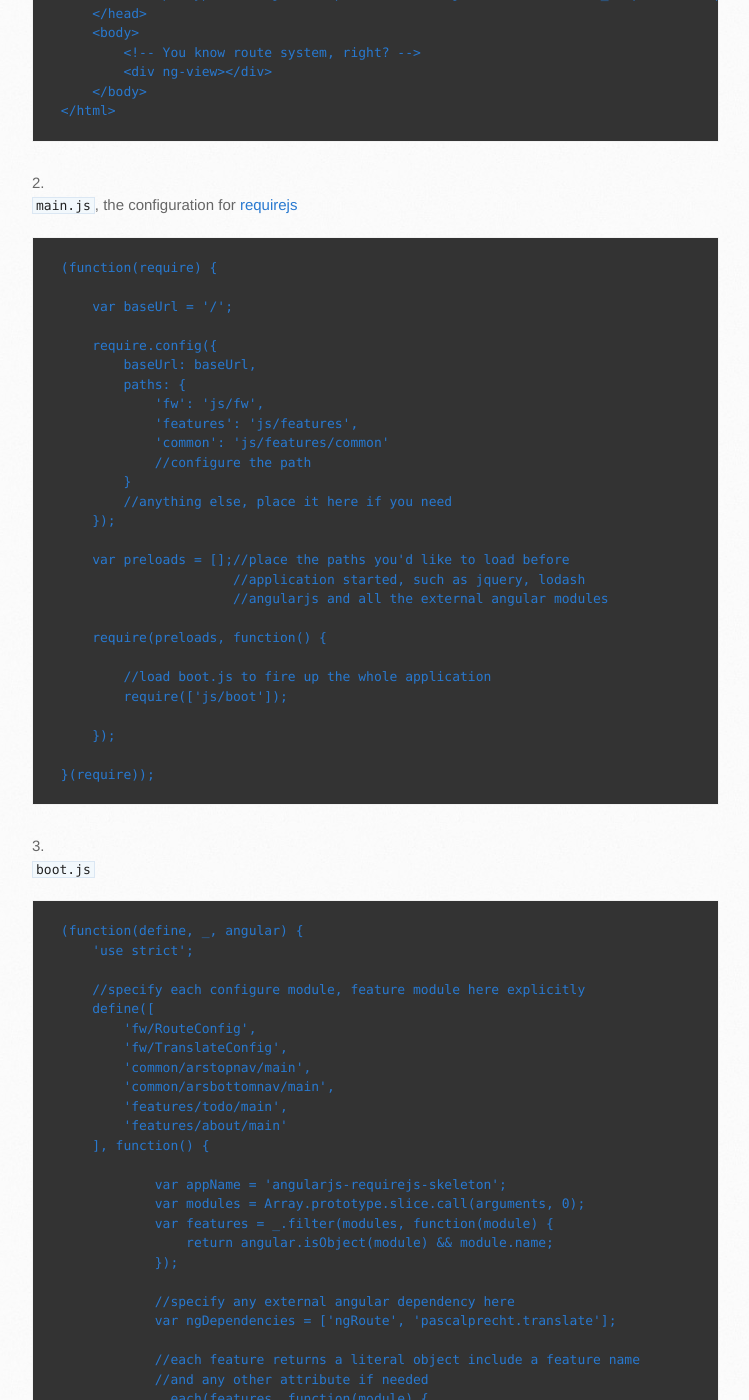
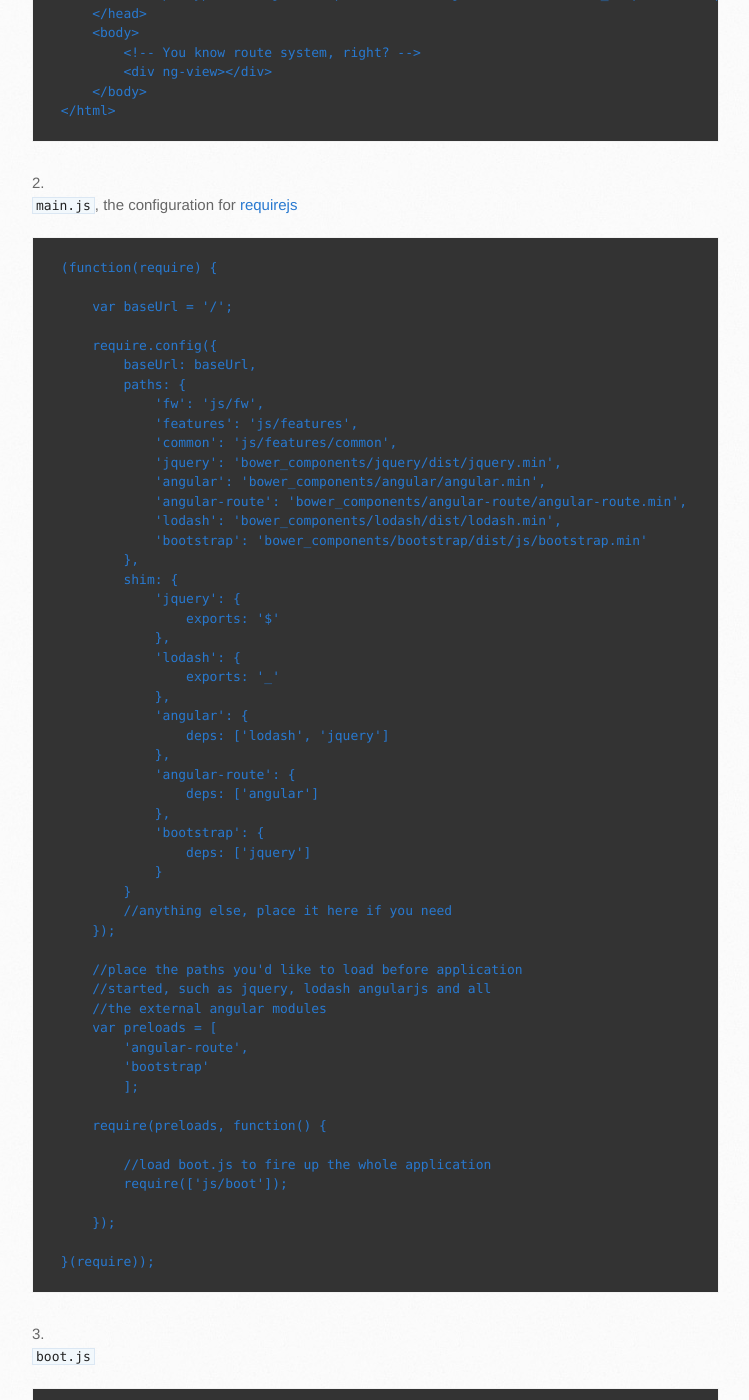
Before and after one commit to leftstick/angularjs-amd-skeleton, a Jekyll site: the page built from index.md, in a window 1280 px wide and 1400 px high, scrolled down 2455 px. Shown: the whole window, without its empty margins (141-890 px from the left). Built offline with Jekyll 4.4.1, drawn with Linux system fonts in a browser that asks for light colours; Markdown is read by kramdown in place of the engine named in the settings; some of the changed text lies outside the part shown.

Commit message:
update docs

````diff
--- a/index.md
+++ b/index.md
@@ -101,15 +101,40 @@ Let's start going through the solution:
             paths: {
                 'fw': 'js/fw',
                 'features': 'js/features',
-                'common': 'js/features/common'
-                //configure the path
+                'common': 'js/features/common',
+                'jquery': 'bower_components/jquery/dist/jquery.min',
+                'angular': 'bower_components/angular/angular.min',
+                'angular-route': 'bower_components/angular-route/angular-route.min',
+                'lodash': 'bower_components/lodash/dist/lodash.min',
+                'bootstrap': 'bower_components/bootstrap/dist/js/bootstrap.min'
+            },
+            shim: {
+                'jquery': {
+                    exports: '$'
+                },
+                'lodash': {
+                    exports: '_'
+                },
+                'angular': {
+                    deps: ['lodash', 'jquery']
+                },
+                'angular-route': {
+                    deps: ['angular']
+                },
+                'bootstrap': {
+                    deps: ['jquery']
+                }
             }
             //anything else, place it here if you need
         });
 
-        var preloads = [];//place the paths you'd like to load before
-                          //application started, such as jquery, lodash
-                          //angularjs and all the external angular modules
+        //place the paths you'd like to load before application
+        //started, such as jquery, lodash angularjs and all
+        //the external angular modules
+        var preloads = [
+            'angular-route',
+            'bootstrap'
+            ];
 
         require(preloads, function() {
 
@@ -129,9 +154,7 @@ Let's start going through the solution:
         //specify each configure module, feature module here explicitly
         define([
             'fw/RouteConfig',
-            'fw/TranslateConfig',
             'common/arstopnav/main',
-            'common/arsbottomnav/main',
             'features/todo/main',
             'features/about/main'
         ], function() {
@@ -143,7 +166,8 @@ Let's start going through the solution:
                 });
 
                 //specify any external angular dependency here
-                var ngDependencies = ['ngRoute', 'pascalprecht.translate'];
+                //like 'ngRoute', 'pascalprecht.translate', 'ngTouch'
+                var ngDependencies = ['ngRoute'];
 
                 //each feature returns a literal object include a feature name
                 //and any other attribute if needed
@@ -179,7 +206,7 @@ Now, everything should work smoothly. Let's take one step further.
 
 <h2 id="configuration"><a href="#configuration">How a configuration module looks like?</a></h2>
 
-Let's take the `fw/RouteConfig` from [boot.js](#bootjs) as example:
+Let's take the `fw/RouteConfig` from [boot.js](#bootjs) as example, `RouteConfig` collect route information from each feature, and config them with [ngRoute][ngRoute-url]:
 
 ```JavaScript
 (function(define) {
````
Also changed, not shown: other parts of index.md (+5 -1 lines), 1 other file.
